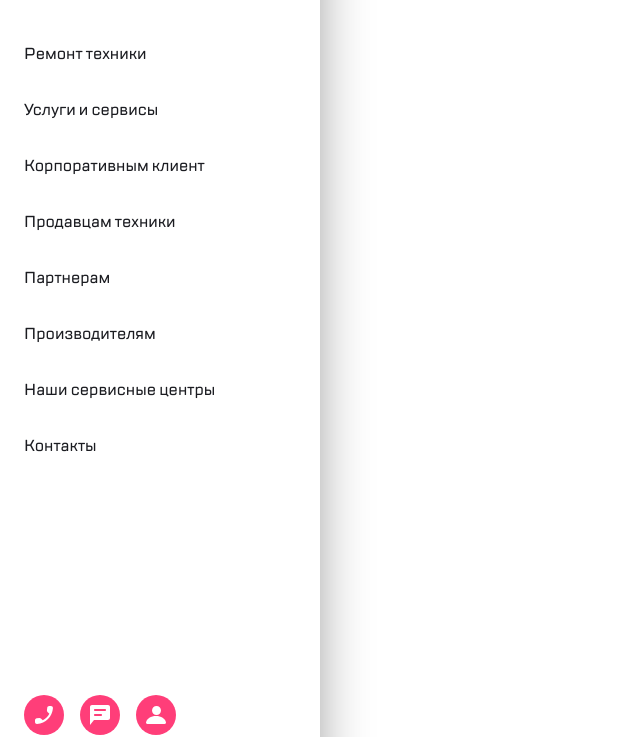
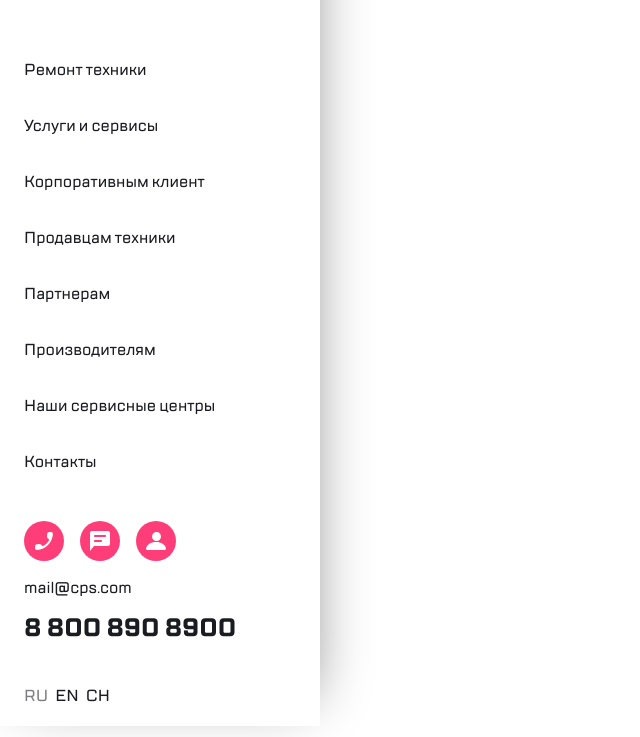
Before and after one commit to s4l4dh3r0/Tasks, a plain HTML site: page index.html in a window 1280 px wide. Shown: the part 74-811 px from the top of the page, without its empty margins (0-640 px from the left). Drawn offline with Linux system fonts and the light colour scheme.

Commit message:
height changes

```diff
--- a/index.html
+++ b/index.html
@@ -8,12 +8,15 @@
     </head>
 
     <body>
+        <div class="sidemenu-container">
+
             <div class="upper-menu">
                 <button class="upper-menu__button--cross"></button>
                 <img src="img/logo.svg" alt="company_logo">
                 <button class="upper-menu__button--search"></button>
             </div>
 
+            <div class="menu-wrapper">
                 <nav>
                     <ul class="main-menu">
                         <li><a href="#">Ремонт техники</a></li>
@@ -38,11 +41,14 @@
                         <a href="tel:88008908900" class="lower-menu__contacts--number">8 800 890 8900</a>
                     </div>
                 </div>
+            </div>
 
             <ul class="language">
                 <li><a href="#" class="language--current">RU</a></li>
                 <li><a href="#">EN</a></li>
                 <li><a href="#">CH</a></li>
             </ul>
+
+        </div>
     </body>
 </html>
--- a/style.css
+++ b/style.css
@@ -13,17 +13,31 @@
     src: url(font/TTLakes-Bold.ttf);
 }
 
+
 body {
-    width: 320px;
-    height: 1024px;
-    box-sizing: border-box;
-    margin: 0;
-    margin-right: auto;
-    padding: 19px 24px;
     font-family: "TT Lakes Medium", serif;
     font-size: 16px;
     color: #1B1C21;
+}
+
+.sidemenu-container {
+    display: flex;
+    flex-direction: column;
+    position: fixed;
+    top: 0;
+    left: 0;
+    height: 100%;
+    width: 320px;
+    box-sizing: border-box;
+    padding: 19px 24px;
     box-shadow: 5px -15px 55px -15px grey;
+}
+
+.menu-wrapper {
+    display: flex;
+    flex-direction: column;
+    justify-content: space-between;
+    height: 100%;
 }
 
 .upper-menu {
@@ -37,7 +51,6 @@
 .main-menu {
     list-style-type: none;
     padding: 0;
-    margin-bottom: 236px;
 }
 
 .main-menu > li > a {
@@ -121,6 +134,7 @@
     display: flex;
     gap: 7px;
     padding: 0;
+        margin: 0;
 }
 
 .language--current {
```
Lines whose indentation alone changed are shown as unchanged.
